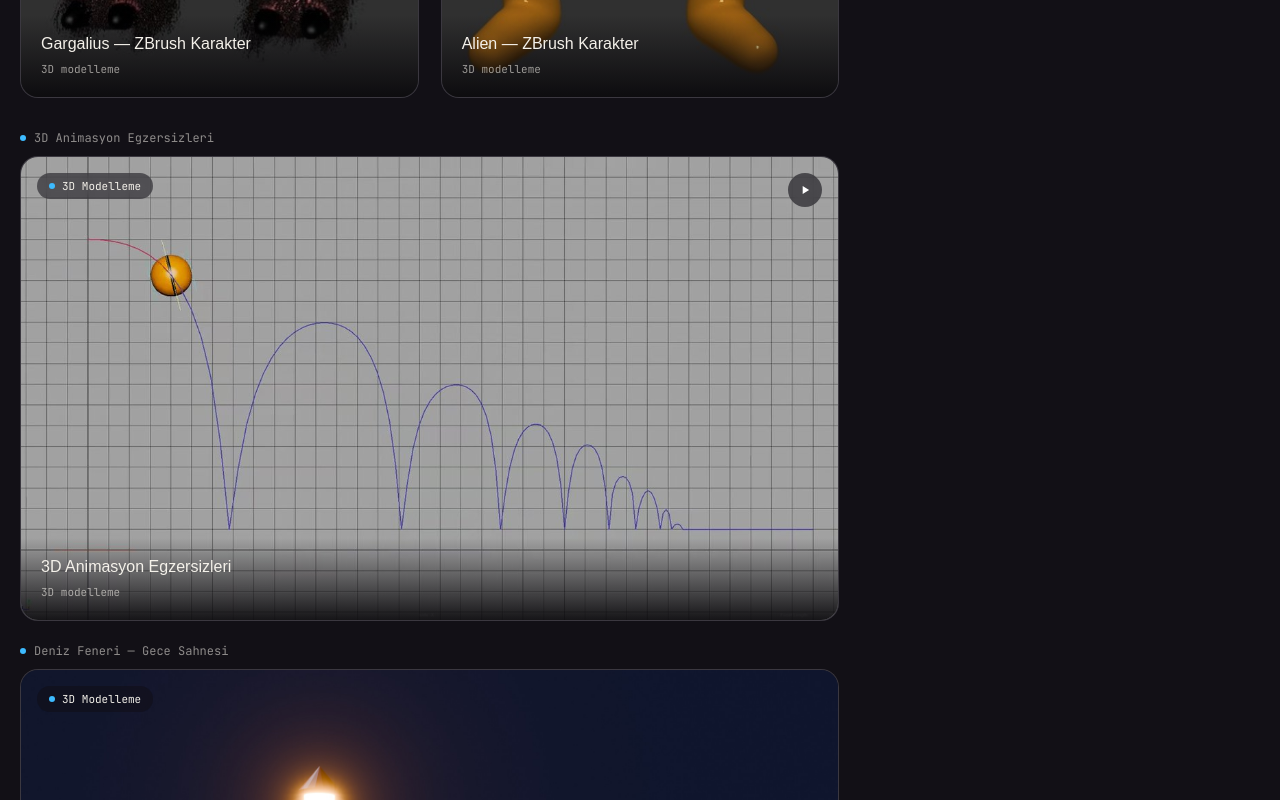
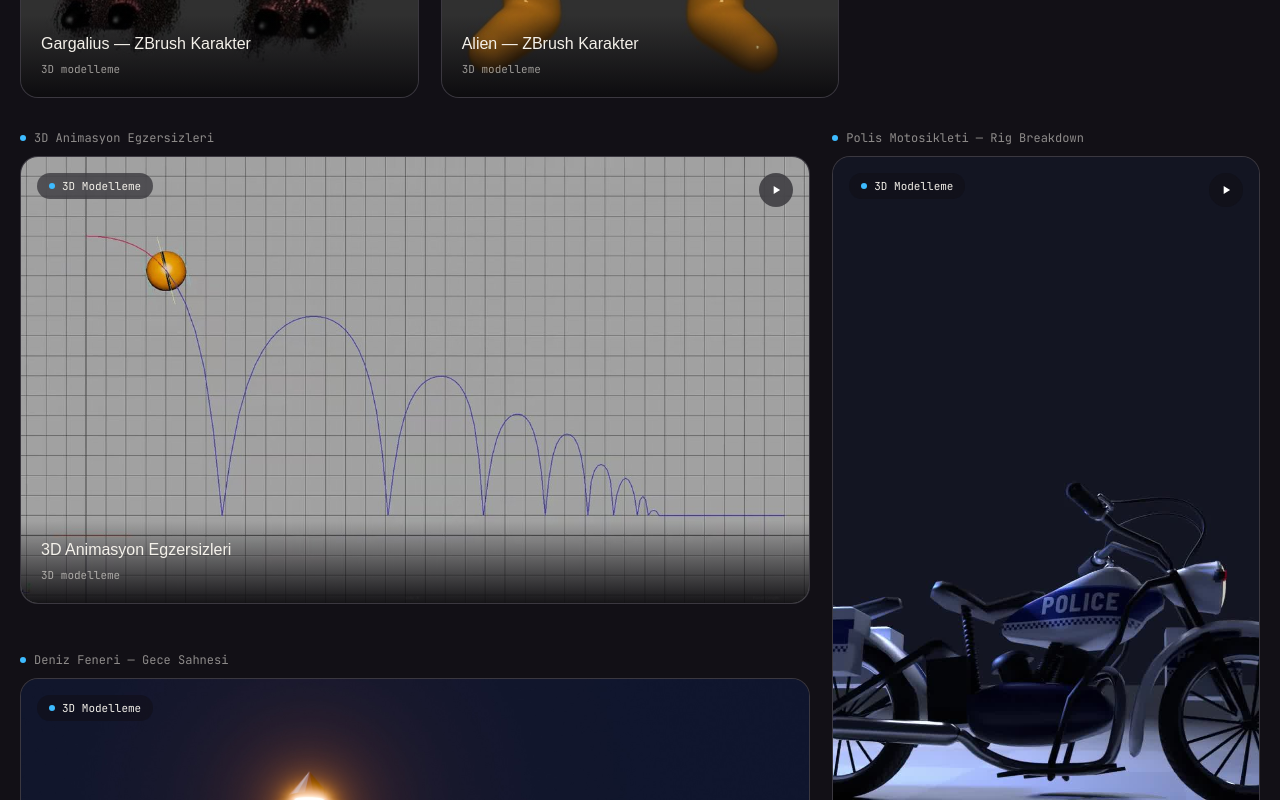
Before and after one commit to baburonceler/baburonceler.github.io, a plain HTML site: page index.html in a window 1280 px wide. Shown: the part 9440-10240 px from the top of the page. Drawn offline with Linux system fonts and the light colour scheme; a web font is replaced by a local one.

Commit message:
Add files via upload

```diff
--- a/index.html
+++ b/index.html
@@ -1434,6 +1434,11 @@
         {src:"assets/bisiklet-3-detay.jpg", caption:"Detay Görünüm"}
       ],
       desc:"Maya'da modellenen ve mekanik olarak riglenen bir bisiklet çalışması. Pedal mekaniği zincirle eşgüdümlü çalışacak, iki tekerlek de birbiriyle senkronize dönecek şekilde riglendi — gerçek bir bisikletin hareket mantığını birebir simüle eden bir rig sistemi."},
+    {cat:"3d", cats:["3d","animasyon"], title:"Polis Motosikleti — Rig Breakdown", note:"3D modelleme", size:"big",
+      img:"assets/polismotor-cover.jpg",
+      video:"assets/polismotor-video.mp4",
+      videoCaption:"Rig Breakdown",
+      desc:"Riglenmiş bir polis motosikleti modeli: direksiyon ve ön amortisör hareketinden, gövdenin ±45° yatış ve ±12° yunuslama yapabilen \"body control\" rig'ine, ikaz ışıklarının animasyonlu yanıp sönme desenine kadar 9 ayrı mekanik parçanın kendi kısıtlarıyla çalıştığını gösteren bir rig breakdown çalışması."},
     {cat:"3d", cats:["3d","animasyon"], title:"Monster Truck — Yarış & Süspansiyon Rig", note:"3D modelleme", size:"wide",
       img:"assets/monstertruck-cover.jpg",
       video:"assets/monstertruck-video.mp4",
```
